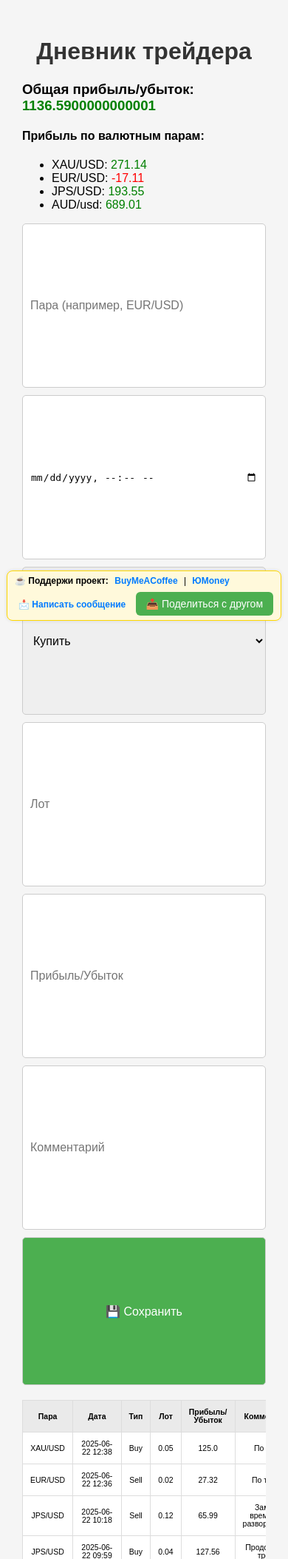
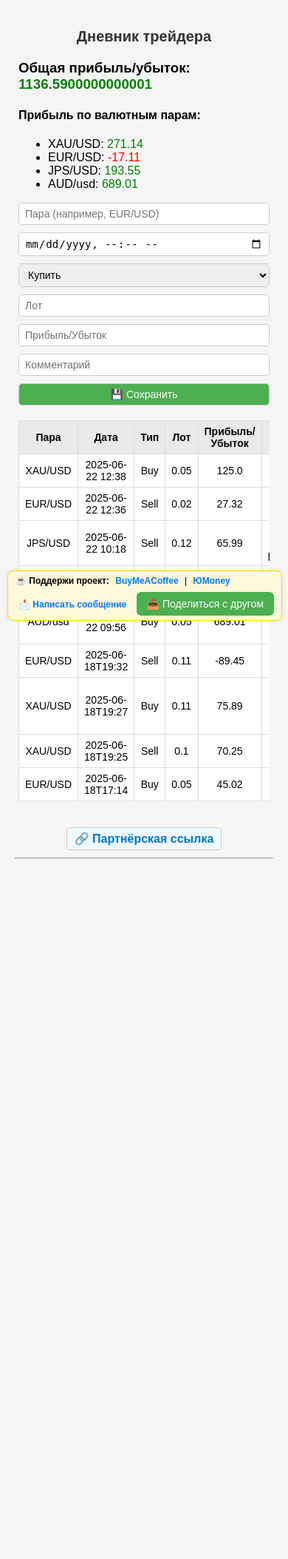
Before and after one commit to KakariA2/trader_diary, a Flask app: page / in a window 390 px wide. Shown: the top 2107 px of the page at 74% size. After the commit the page ends 1161 px from the top, so only its background shows below. Run offline with Flask 3, Linux system fonts and the light colour scheme; data comes from the database, SQL or seed files in the repository; both versions use the stored data as it was after the commit.

Commit message:
Обновил style.css: стили для мобильной версии

```diff
--- a/app.py
+++ b/app.py
@@ -34,7 +34,7 @@ translations = {
 def send_error_email(message):
     sender = "mizarand@gmail.com"
     app_password = "MonitorA2"
-    receiver = "mizarand@inbox.lv"  # Можно указать другую почту
+    receiver = "mizarand@inbox.lv"
 
     msg = MIMEText(message)
     msg["Subject"] = "❗ Trader Diary — Ошибка / Обратная связь"
@@ -78,6 +78,16 @@ def init_db():
             lot REAL NOT NULL,
             profit REAL NOT NULL,
             comment TEXT
+        )
+    ''')
+    conn.execute('''
+        CREATE TABLE IF NOT EXISTS feedback (
+            id INTEGER PRIMARY KEY AUTOINCREMENT,
+            name TEXT,
+            email TEXT,
+            subject TEXT,
+            message TEXT,
+            date TEXT
         )
     ''')
     conn.commit()
@@ -131,20 +141,38 @@ def add_trade():
         send_error_email(f"Ошибка при добавлении сделки:\n{str(e)}")
         return f"Ошибка при добавлении записи: {e}"
 
-# Страница обратной связи
+# Обратная связь
 @app.route('/feedback', methods=['GET', 'POST'])
 def feedback():
+    confirmation = ""
     if request.method == 'POST':
         name = request.form['name']
+        email = request.form['email']
+        subject = request.form['subject']
         message = request.form['message']
+        date = datetime.datetime.now().strftime('%Y-%m-%d %H:%M')
+
         try:
-            send_error_email(f"[Обратная связь от {name}]\n\n{message}")
-            return "Спасибо за сообщение!"
+            conn = get_db_connection()
+            conn.execute(
+                'INSERT INTO feedback (name, email, subject, message, date) VALUES (?, ?, ?, ?, ?)',
+                (name, email, subject, message, date)
+            )
+            conn.commit()
+            conn.close()
         except Exception as e:
-            return f"Ошибка при отправке: {e}"
-    return render_template('feedback.html')
+            send_error_email(f"[Ошибка при сохранении feedback]\n\n{str(e)}")
 
-# Запуск сервера
+        try:
+            send_error_email(f"[Обратная связь]\nОт: {name}\nEmail: {email}\nТема: {subject}\n\n{message}")
+        except:
+            pass
+
+        confirmation = "Спасибо, ваше сообщение отправлено!"
+
+    return render_template('feedback.html', confirmation=confirmation)
+
+# Запуск
 if __name__ == "__main__":
     init_db()
     backup_db()
--- a/templates/index.html
+++ b/templates/index.html
@@ -4,6 +4,11 @@
     <meta charset="UTF-8" />
     <meta name="viewport" content="width=device-width, initial-scale=1.0">
     <title>Дневник трейдера</title>
+
+    <!-- Скрипт Google AdSense (один раз в <head>) -->
+    <script async src="https://pagead2.googlesyndication.com/pagead/js/adsbygoogle.js?client=ca-pub-3753146282257487"
+     crossorigin="anonymous"></script>
+
     <style>
         body {
             font-family: Arial, sans-serif;
@@ -26,11 +31,12 @@
         }
 
         form input, form select, form button {
-            padding: 10px;
-            font-size: 1em;
+            padding: 10px 12px;
+            font-size: 16px;
             border-radius: 5px;
             border: 1px solid #ccc;
             flex: 1 1 200px;
+            box-sizing: border-box;
         }
 
         form button {
@@ -100,6 +106,13 @@
                 align-items: stretch;
             }
 
+            form input, form select, form button {
+                font-size: 14px;
+                padding: 6px 8px;
+                width: 100%;
+                flex: none;
+            }
+
             table, thead, tbody, th, td, tr {
                 font-size: 0.9em;
             }
@@ -108,7 +121,53 @@
                 bottom: 5px;
                 font-size: 12px;
                 padding: 6px 10px;
+                white-space: normal;
+                left: 10px;
+                transform: none;
+                max-width: calc(100% - 20px);
             }
+
+            h1 {
+                font-size: 20px;
+                margin-bottom: 10px;
+            }
+
+            body {
+                margin: 10px;
+            }
+
+            .container {
+                padding: 5px;
+            }
+
+            th, td {
+                font-size: 14px;
+                padding: 6px 8px;
+            }
+        }
+
+        /* Оформление блока партнёрской ссылки */
+        .partner-link {
+            display: inline-block;
+            text-decoration: none;
+            border: 1px solid #ccc;
+            padding: 5px 10px;
+            border-radius: 5px;
+            background-color: #f0f8ff;
+            color: #0077cc;
+            font-weight: bold;
+            transition: background-color 0.3s, color 0.3s;
+        }
+        .partner-link:hover {
+            background-color: #0077cc;
+            color: #fff;
+        }
+
+        /* Центрирование рекламы */
+        .adsense-container {
+            margin: 10px auto;
+            text-align: center;
+            max-width: 320px;
         }
     </style>
 </head>
@@ -174,15 +233,40 @@
                 </tbody>
             </table>
         </div>
+<script async src="https://pagead2.googlesyndication.com/pagead/js/adsbygoogle.js?client=ca-pub-3753146282257487"
+     crossorigin="anonymous"></script>
+<script>
+  (adsbygoogle = window.adsbygoogle || []).push({
+    google_ad_client: "ca-pub-3753146282257487",
+    enable_page_level_ads: true
+  });
+</script>
+
     </div>
+ <!-- Блок партнёрской ссылки -->
+        <div style="margin: 10px 0; text-align: center;">
+          <a href="https://www.exness.com/ru/partners/?ref=ABC123" target="_blank" rel="noopener noreferrer" class="partner-link">
+            🔗 Партнёрская ссылка
+          </a>
+        </div> <hr>
 
+
+        <!-- Баннер Google AdSense -->
+        <div class="adsense-container">
+          <ins class="adsbygoogle"
+               style="display:inline-block;width:320px;height:50px"
+               data-ad-client="ca-pub-3753146282257487"
+               data-ad-slot="YOUR_AD_SLOT_HERE"></ins>
+          <script>
+               (adsbygoogle = window.adsbygoogle || []).push({});
+          </script>
+        </div>
+    <div class="support-box">
 	 <!-- Блок поддержки -->
-    <!-- Блок поддержки -->
-<div class="support-box">
 	      <div style="margin-bottom: 5px;">
         ☕ <strong>Поддержи проект:</strong>
-    <a href="https://buymeacoffee.com/kakari" target="_blank">BuyMeACoffee</a> |
-    <a href="https://yoomoney.ru/to/4100119196832465" target="_blank">ЮMoney</a>
+        <a href="https://buymeacoffee.com/kakari" target="_blank" rel="noopener noreferrer">BuyMeACoffee</a> |
+        <a href="https://yoomoney.ru/to/4100119196832465" target="_blank" rel="noopener noreferrer">ЮMoney</a>
       </div>
 
       <div style="margin-top: 8px; text-align: center;">
@@ -200,7 +284,6 @@
         </button>
       </div>
     </div>
-
 
 <script>
   document.getElementById('shareBtn').addEventListener('click', async () => {
@@ -220,8 +303,5 @@
   });
 </script>
 
-
-
-
 </body>
 </html>
```
Also changed, not shown: static/style.css (+21 -6 lines), templates/feedback.html (+58 -8 lines), trader_diary.db. Lines whose indentation alone changed are shown as unchanged.
